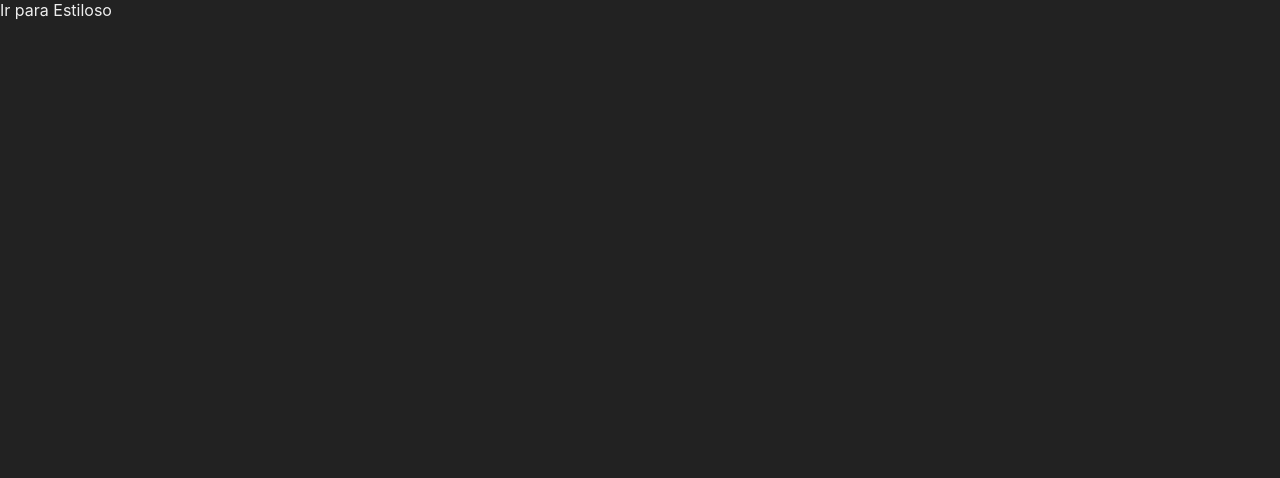
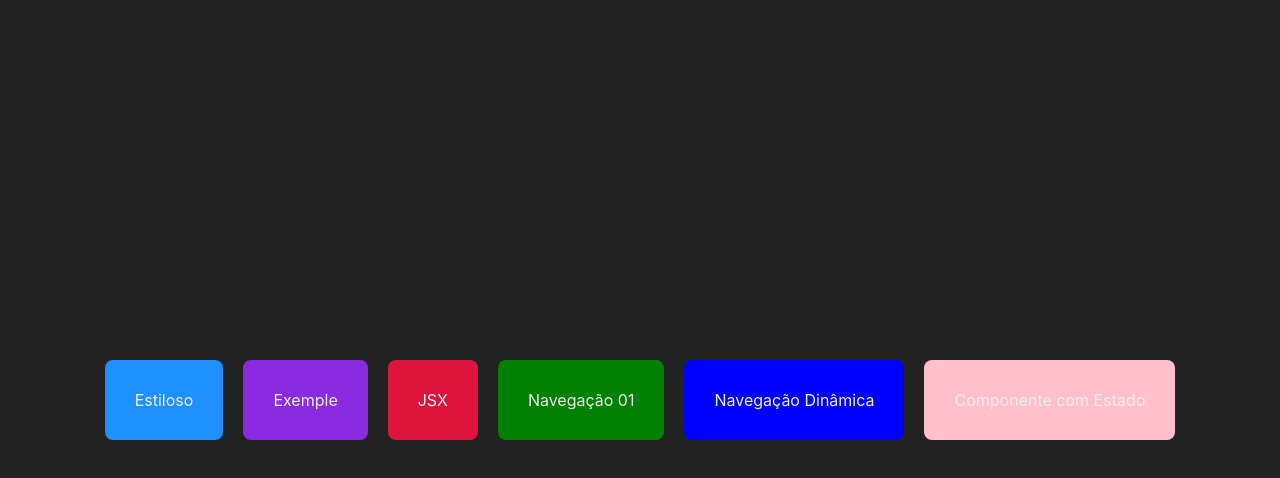
Before and after one commit to juniorvilas/next-app, a Next.js app: page / in a window 1280 px wide. Shown: the top 478 px of the page. Built offline with nearby package versions, Linux system fonts and the light colour scheme.

Commit message:
page principal com acesso as outras pages

```diff
--- a/src/pages/index.jsx
+++ b/src/pages/index.jsx
@@ -1,11 +1,20 @@
-import Link from 'next/link';
+import Navegador from "../components/Navegador";
 
 export default function Home() {
   return(
-    <div>
-      <Link href="/estiloso">
-        Ir para Estiloso
-      </Link>
+    <div style={{
+      display: 'flex',
+      justifyContent: 'center',
+      alignItems: 'center',
+      height: '100vh',
+      flexWrap: 'wrap',
+    }}>
+      <Navegador title="Estiloso" destino="/estiloso" />
+      <Navegador title="Exemple" destino="/exemple" color="blueviolet"/>
+      <Navegador title="JSX" destino="/jsx" color="crimson"/>
+      <Navegador title="Navegação 01" destino="/navegacao" color="green"/>
+      <Navegador title="Navegação Dinâmica" destino="/cliente/sp/123" color="blue"/>
+      <Navegador title="Componente com Estado" destino="/estado" color="pink"/>
     </div>
   )
 }
```
